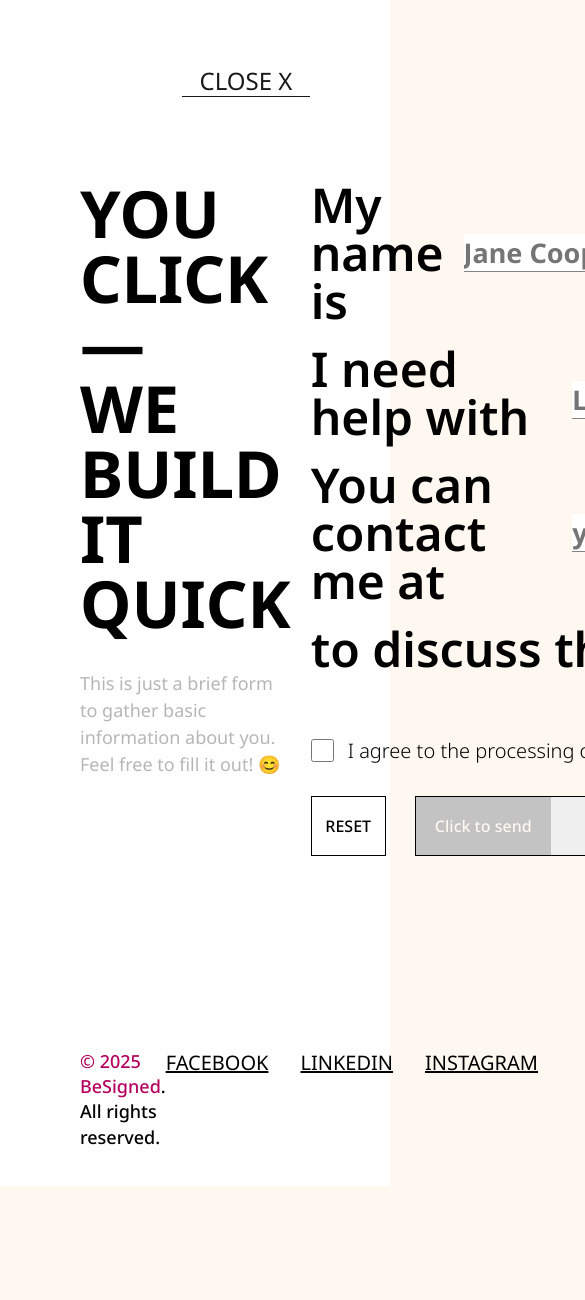
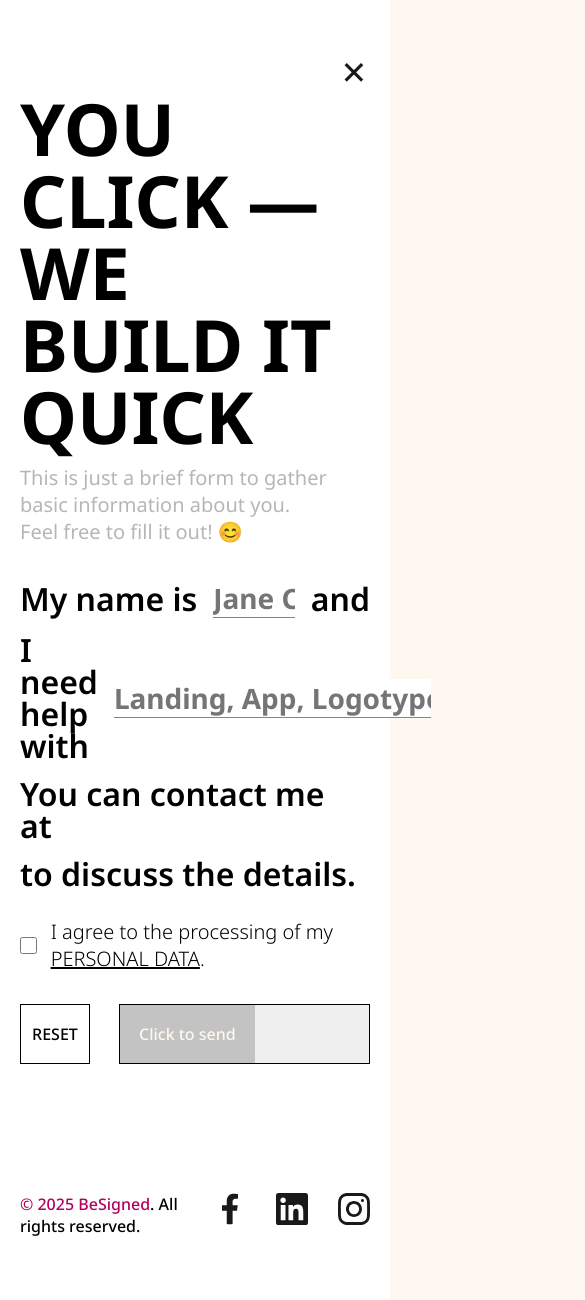
Before and after one commit to bbesigned/bbesigned, a Next.js app: page /letsTalk in a window 390 px wide. Shown: the top 1300 px of the page, 585 px wide, since content can reach past the window. Before the commit the page ends 1186 px from the top, so only its background shows below. Built offline with nearby package versions, Linux system fonts and the light colour scheme.

Commit message:
feat: adaptive lets talk page

```diff
--- a/src/app/letsTalk/letsTalk.module.scss
+++ b/src/app/letsTalk/letsTalk.module.scss
@@ -2,9 +2,16 @@
 	display: flex;
 	flex-direction: column;
 	max-width: 1920px;
+	width: 100%;
 	margin: 0 auto;
 	padding: 64px 80px 0 80px;
 	background-color: var(--pure-white);
+
+
+
+	@media (max-width: 768px) {
+		padding: 50px 20px 26px 20px;
+	}
 
 	&__close {
 		font-family: Noto Sans;
@@ -26,6 +33,40 @@
 			bottom: 0;
 			left: 0;
 			background-color: rgba(25, 25, 25, 1);
+
+			@media (max-width: 768px) {
+				display: none;
+			}
+		}
+
+		@media (max-width: 1440px) {
+			width: 96px;
+			font-size: 18px;
+			margin-bottom: 63px;
+		}
+
+		@media (max-width: 1170px) {
+			width: 78px;
+			font-size: 16px;
+			margin-bottom: 54px;
+		}
+
+		@media (max-width: 1024px) {
+			font-size: 14px;
+			margin-bottom: 37px;
+		}
+
+		@media (max-width: 768px) {
+			width: 32px;
+			height: 32px;
+			font-size: 32px;
+			margin-bottom: 10px;
+		}
+	}
+
+	&__span {
+		@media (max-width: 768px) {
+			display: none;
 		}
 	}
 
@@ -38,6 +79,21 @@
 			gap: 20px;
 			margin-bottom: 193px;
 		}
+
+		@media (max-width: 1170px) {
+			gap: 20px;
+			margin-bottom: 152px;
+		}
+
+		@media (max-width: 1024px) {
+			gap: 16px;
+			margin-bottom: 129px;
+		}
+
+		@media (max-width: 768px) {
+			flex-direction: column;
+			gap: 34px;
+		}
 	}
 
 	&__title {
@@ -45,6 +101,19 @@
 
 		@media (max-width: 1440px) {
 			width: 413px;
+			max-width: 100%;
+		}
+
+		@media (max-width: 1170px) {
+			width: 323px;
+		}
+
+		@media (max-width: 1024px) {
+			width: 275px;
+		}
+
+		@media (max-width: 768px) {
+			width: 100%;
 		}
 	}
 
@@ -59,6 +128,23 @@
 		@media (max-width: 1440px) {
 			font-size: 65px;
 			margin-bottom: 34px;
+			line-height: 120%;
+		}
+
+		@media (max-width: 1170px) {
+			font-size: 52px;
+			margin-bottom: 28px;
+		}
+
+		@media (max-width: 1024px) {
+			font-size: 46px;
+			margin-bottom: 24px;
+		}
+
+		@media (max-width: 768px) {
+			font-size: 72px;
+			line-height: 100%;
+			margin-bottom: 12px;
 		}
 	}
 
@@ -72,6 +158,18 @@
 			font-size: 18px;
 			line-height: 27px;
 		}
+
+		@media (max-width: 1170px) {
+			font-size: 16px;
+		}
+
+		@media (max-width: 1024px) {
+			font-size: 14px;
+		}
+
+		@media (max-width: 768px) {
+			font-size: 20px;
+		}
 	}
 
 	&__wrapper {
@@ -84,6 +182,19 @@
 			gap: 20px;
 			margin-bottom: 64px;
 		}
+
+		@media (max-width: 1170px) {
+			gap: 16px;
+			margin-bottom: 50px;
+		}
+
+		@media (max-width: 1024px) {
+			margin-bottom: 38px;
+		}
+
+		@media (max-width: 768px) {
+			margin-bottom: 28px;
+		}
 	}
 
 	&__item {
@@ -92,28 +203,50 @@
 		font-weight: 600;
 		font-size: 64px;
 		line-height: 100%;
-		align-items: center; // добавил для вертикального выравнивания
+		align-items: center;
 
 		@media (max-width: 1440px) {
 			gap: 20px;
 			font-size: 48px;
 		}
+
+		@media (max-width: 1170px) {
+			gap: 16px;
+			font-size: 38px;
+		}
+
+		@media (max-width: 1024px) {
+			font-size: 32px;
+		}
+
+		@media (max-width: 768px) {
+			font-size: 32px;
+		}
 	}
 
 	&__input {
+		flex: 1;
 		border-bottom: 1px solid rgba(132, 132, 132, 1);
 		font-family: Noto Sans;
 		font-weight: 700;
 		font-size: 36px;
-
-		/* Важное: убрать растяжение input */
-		flex: 0 0 auto;
-		width: auto;
-		min-width: 150px; /* минимальная ширина для удобства */
+		min-width: 0;
 
 		@media (max-width: 1440px) {
 			font-size: 27px;
-			min-width: 100px;
+			flex-grow: 1;
+		}
+
+		@media (max-width: 1170px) {
+			font-size: 20px;
+		}
+
+		@media (max-width: 1024px) {
+			font-size: 18px;
+		}
+
+		@media (max-width: 768px) {
+			font-size: 28px;
 		}
 	}
 
@@ -161,6 +294,24 @@
 			height: 60px;
 			font-size: 16px;
 		}
+
+		@media (max-width: 1170px) {
+			width: 61px;
+			height: 49px;
+			font-size: 14px;
+		}
+
+		@media (max-width: 1024px) {
+			width: 53px;
+			height: 43px;
+			font-size: 12px;
+		}
+
+		@media (max-width: 768px) {
+			width: 75px;
+			height: 60px;
+			font-size: 16px;
+		}
 	}
 
 	&__footer {
@@ -176,6 +327,18 @@
 
 		@media (max-width: 1440px) {
 			font-size: 18px;
+		}
+
+		@media (max-width: 1170px) {
+			font-size: 16px;
+		}
+
+		@media (max-width: 1024px) {
+			font-size: 14px;
+		}
+
+		@media (max-width: 768px) {
+			font-size: 16px;
 		}
 
 		& span {
@@ -197,8 +360,46 @@
 			font-size: 20px;
 		}
 
+		@media (max-width: 1170px) {
+			font-size: 16px;
+		}
+
+		@media (max-width: 1024px) {
+			font-size: 14px;
+			gap: 30px;
+		}
+
+		@media (max-width: 768px) {
+			font-size: 16px;
+		}
+
 		& a {
 			color: inherit;
+
+			@media (max-width: 768px) {
+				display: none;
+			}
+		}
+	}
+
+	&__social {
+		display: none;
+		width: 32px;
+		height: 32px;
+		transition: transform 0.3s ease;
+
+		&:hover {
+			transform: scale(1.3);
+		}
+
+		@media (max-width: 768px) {
+			display: block;
 		}
 	}
 }
+
+.hideOnMobile {
+	@media (max-width: 768px) {
+		display: none;
+	}
+}
--- a/src/app/letsTalk/page.tsx
+++ b/src/app/letsTalk/page.tsx
@@ -1,14 +1,19 @@
 "use client";
 
+import Link from "next/link";
 import { useEffect, useState } from "react";
-import Link from "next/link";
 
 import SubmitLetsTalkButton from "components/submitLetsTalkButton/submitLetsTalkButton";
 import ModalLetsTalk from "components/modalLetsTalk/modalLetsTalk";
 import SelectActivity from "components/selectActivity/selectActivity";
 
+import { Instagram } from "assets/script/instagram/instagram";
+import { Linkedin } from "assets/script/linkedin/linkedin";
+import { Facebook } from "assets/script/facebook/facebook";
+
 import styles from "./letsTalk.module.scss";
-import { useRouter } from "next/navigation";
+
+// Разрешение 2560 в разработке
 
 const LetsTalk = () => {
 	const [name, setName] = useState("");
@@ -20,11 +25,10 @@ const LetsTalk = () => {
 	const [isSelect, setIsSelect] = useState(false);
 	const [selectedActivities, setSelectedActivities] = useState<string[]>([]);
 
-	const router = useRouter();
+	const isFormDirty = name || email || activity || agree;
+	const data = name && email && activity && agree;
 
 	useEffect(() => {
-		const isFormDirty = name || email || activity || agree;
-
 		const handleBeforeUnload = (e: BeforeUnloadEvent) => {
 			if (isFormDirty && !isSubmit) {
 				e.preventDefault();
@@ -64,17 +68,19 @@ const LetsTalk = () => {
 		setIsSubmit(false);
 	};
 
+	// eslint-disable-next-line no-undef
 	const handleSubmit = (e: React.FormEvent) => {
 		e.preventDefault();
-		if (agree) {
+		if (agree && data) {
 			setIsSubmit(true);
+			setAgree(true);
 
 			try {
 				setTimeout(() => {
 					setIsModalOpen(true);
 				}, 2000);
 
-				console.log([name, email, activity, agree]);
+				console.log(data);
 			} catch (err) {
 				console.error("ERROR", err);
 			}
@@ -85,15 +91,13 @@ const LetsTalk = () => {
 		<>
 			<div className={styles.letsTalk}>
 				<Link href="/" className={styles.letsTalk__close}>
-					close x
+					<span className={styles.letsTalk__span}>close</span> &#10005;
 				</Link>
 
 				<div className={styles.letsTalk__container}>
 					<div className={styles.letsTalk__title}>
 						<div className={styles.letsTalk__info}>
-							YOU
-							<br /> CLICK —<br /> WE BUILD
-							<br /> IT QUICK
+							YOU<br className={styles.hideOnMobile} /> CLICK —<br /> WE BUILD IT QUICK
 						</div>
 						<div className={styles.letsTalk__text}>
 							This is just a brief form to gather basic information about you. <br />
@@ -141,7 +145,7 @@ const LetsTalk = () => {
 								<input
 									className={styles.letsTalk__input}
 									type="email"
-									placeholder="youremail@gmail.com"
+									placeholder="your@mail.com"
 									onChange={(e) => setEmail(e.target.value)}
 									value={email}
 								/>
@@ -175,9 +179,18 @@ const LetsTalk = () => {
 						<span>© 2025 BeSigned</span>. All rights reserved.
 					</div>
 					<div className={styles.letsTalk__links}>
-						<a href="#FACEBOOK">FACEBOOK</a>
-						<a href="#LINKEDIN">LINKEDIN</a>
-						<a href="#INSTAGRAM">INSTAGRAM</a>
+						<div>
+							<a href="#FACEBOOK">FACEBOOK</a>
+							<Facebook classNames={styles.letsTalk__social} />
+						</div>
+						<div>
+							<a href="#LINKEDIN">LINKEDIN</a>
+							<Linkedin classNames={styles.letsTalk__social} />
+						</div>
+						<div>
+							<a href="#INSTAGRAM">INSTAGRAM</a>
+							<Instagram classNames={styles.letsTalk__social} />
+						</div>
 					</div>
 				</div>
 			</div>
--- a/src/components/modalLetsTalk/modalLetsTalk.tsx
+++ b/src/components/modalLetsTalk/modalLetsTalk.tsx
@@ -2,25 +2,37 @@ import Link from "next/link";
 
 import Image from "next/image";
 
+import { IModalLetsTalkProps } from "types/common/ComponentsProps";
+
 import message from "../../../public/message.png";
+
 
 import styles from "./modalLetsTalk.module.scss";
 
-const ModalLetsTalk = ({ visible, onClose }) => {
+const ModalLetsTalk = ({ visible, onClose }: IModalLetsTalkProps) => {
 	return (
 		<>
 			{visible && (
 				<div className={styles.modal}>
 					<div className={styles.overlay}>
 						<div className={styles.modalLetsTalk}>
-							<button className={styles.modalLetsTalk__close} onClick={onClose}>
-								close x
+							<button  className={styles.modalLetsTalk__close} onClick={onClose}>
+								<span className={styles.modalLetsTalk__span}>close</span> &#10005;
 							</button>
 							<div className={styles.modalLetsTalk__image}>
-								<Image src={message} alt="Photo" width={216} height={235} />
+								<Image
+									src={message}
+									alt="Photo"
+									width={235}
+									height={235}
+									style={{ width: "100%", height: "auto" }}
+								/>
 							</div>
 
-							<div className={styles.modalLetsTalk__title}>Your message successfully sent</div>
+							<div className={styles.modalLetsTalk__title}>
+								Your message
+								<br /> successfully sent
+							</div>
 							<div className={styles.modalLetsTalk__text}>
 								Your request has been received and we will get back to you shortly.
 							</div>
@@ -41,6 +53,6 @@ const ModalLetsTalk = ({ visible, onClose }) => {
 			)}
 		</>
 	);
-}
+};
 
 export default ModalLetsTalk;
--- a/src/components/selectActivity/selectActivity.module.scss
+++ b/src/components/selectActivity/selectActivity.module.scss
@@ -11,6 +11,18 @@
 	font-size: 36px;
 	line-height: 100%;
 	background-color: var(--pure-white);
+
+	@media (max-width: 1024px) {
+		width: 324px;
+		padding: 20px;
+		font-size: 30px;
+	}
+
+	@media (max-width: 768px) {
+		width: 300px;
+		padding: 20px;
+		font-size: 25px;
+	}
 
 	&__options {
 		display: flex;
--- a/src/components/selectActivity/selectActivity.tsx
+++ b/src/components/selectActivity/selectActivity.tsx
@@ -20,6 +20,7 @@ const SelectActivity = ({ selected, onChange, onClose }: ISelectActivityProps) =
 		"Video editing",
 	];
 
+	// eslint-disable-next-line no-undef
 	const handleCheckboxChange = (e: React.ChangeEvent<HTMLInputElement>) => {
 		const value = e.target.value;
 		setLocalSelected((prev) =>
@@ -27,6 +28,7 @@ const SelectActivity = ({ selected, onChange, onClose }: ISelectActivityProps) =
 		);
 	};
 
+	// eslint-disable-next-line no-undef
 	const handleApply = (e: React.MouseEvent<HTMLButtonElement>) => {
 		e.preventDefault();
 		onChange(localSelected);
--- a/src/components/submitLetsTalkButton/submitLetsTalkButton.module.scss
+++ b/src/components/submitLetsTalkButton/submitLetsTalkButton.module.scss
@@ -20,6 +20,24 @@
 		font-size: 16px;
 	}
 
+	@media (max-width: 1170px) {
+		width: 219px;
+		height: 49px;
+		font-size: 14px;
+	}
+
+	@media (max-width: 1024px) {
+		width: 192px;
+		height: 43px;
+		font-size: 12px;
+	}
+
+	@media (max-width: 768px) {
+		width: 270px;
+		height: 60px;
+		font-size: 16px;
+	}
+
 	&__slide {
 		display: flex;
 		width: 181px;
@@ -30,8 +48,20 @@
 		transition: 2s;
 
 		@media (max-width: 1440px) {
-		width: 135px;
-	}
+			width: 135px;
+		}
+
+		@media (max-width: 1170px) {
+			width: 110px;
+		}
+
+		@media (max-width: 1024px) {
+			width: 96px;
+		}
+
+		@media (max-width: 768px) {
+			width: 135px;
+		}
 
 		&.active {
 			transform: translateX(calc(100% - 4px));
```
Also changed, not shown: src/components/modalLetsTalk/modalLetsTalk.module.scss (+137 -0 lines), src/components/submitLetsTalkButton/submitLetsTalkButton.tsx (+6 -2 lines), src/types/common/ComponentsProps.ts (+10 -0 lines).
